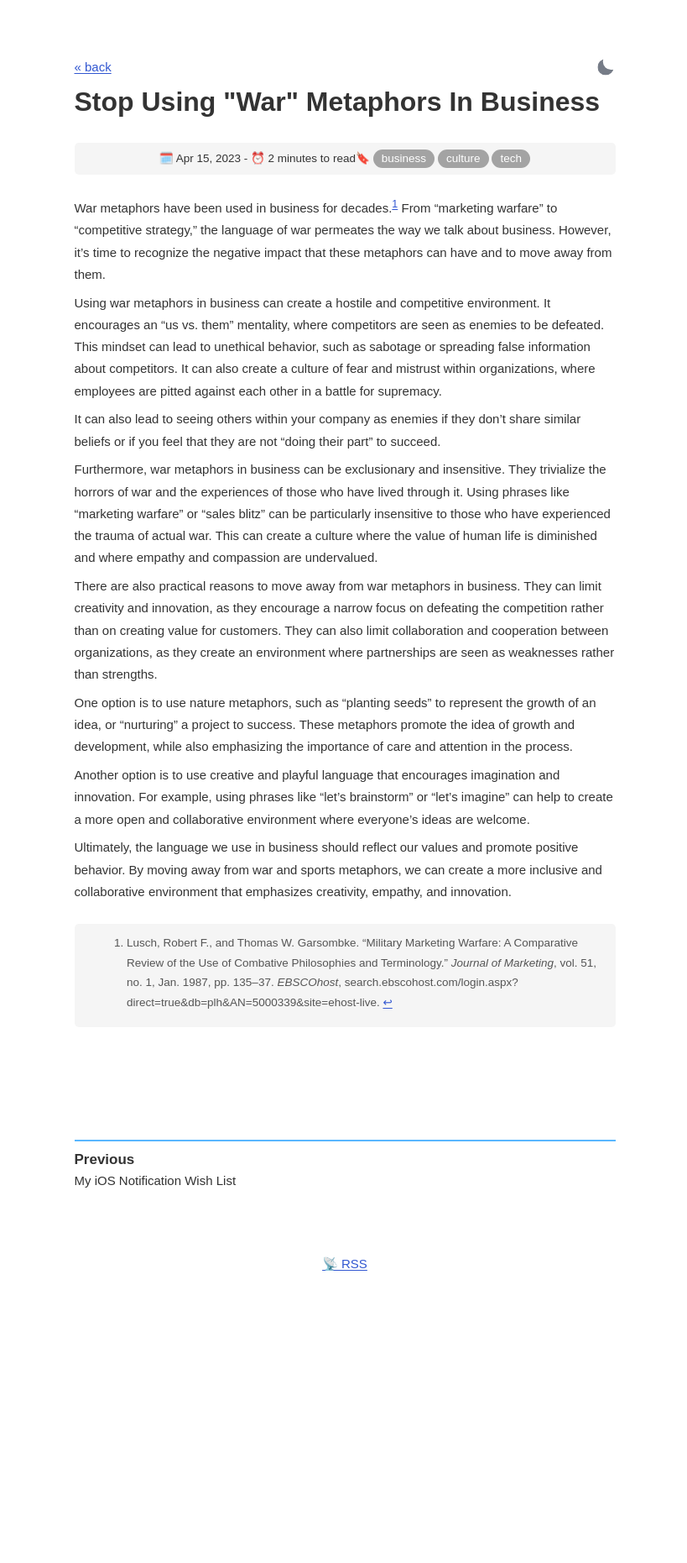
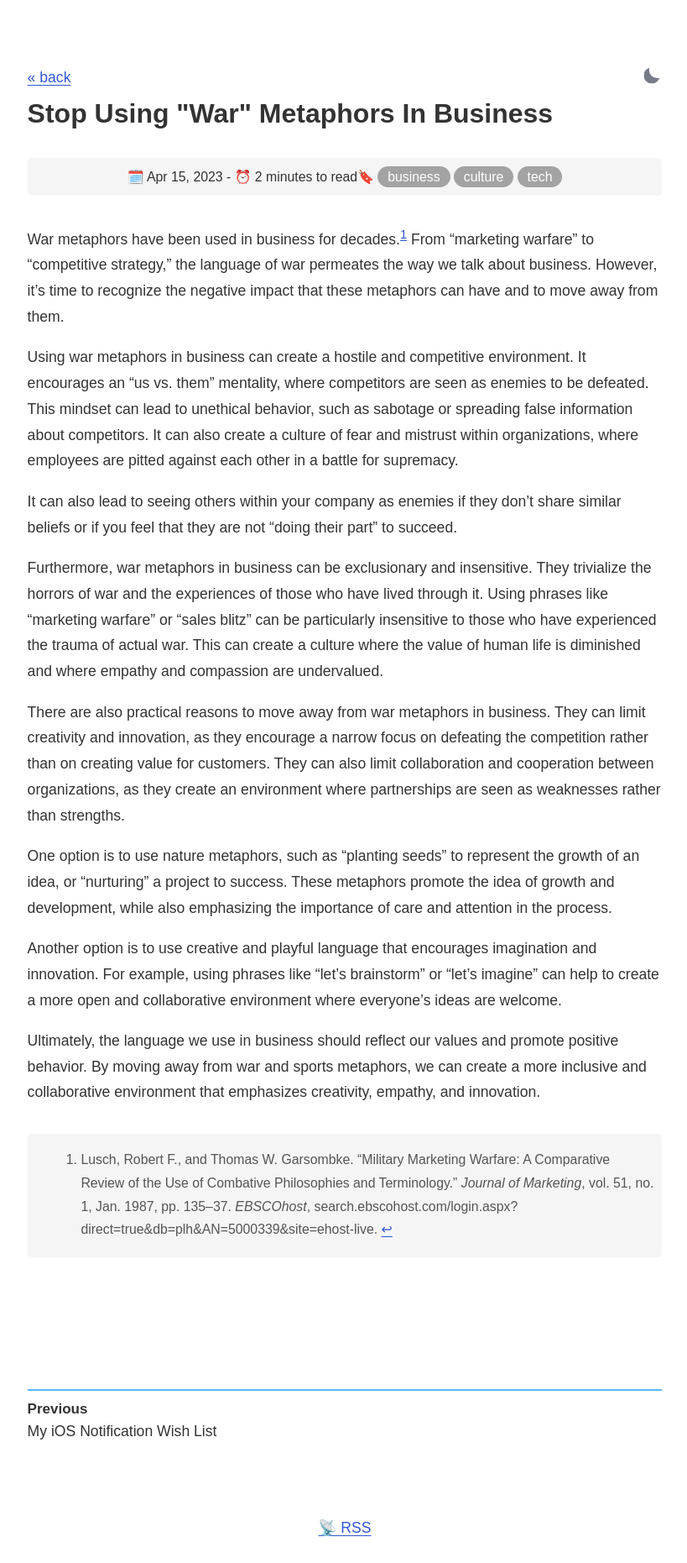
Before and after one commit to helmsb/helmsb.github.io, a Jekyll site: the page built from _posts/2023-04-15-stop-using-war-metaphors-in-business.md, in a window 1280 px wide. Shown: the whole page at 84% size, without its empty margins (229-1048 px from the left). Built offline with Jekyll 4.4.1, drawn with Linux system fonts in a browser that asks for light colours; before the commit the page ends 1542 px from its top, so only the background shows below that.

Commit message:
Updated styles

```diff
--- a/_sass/_main.scss
+++ b/_sass/_main.scss
@@ -9,7 +9,7 @@
 }
 
 html {
-  font-size: 15px;
+  font-size: 1.1em;
 }
 
 #theme-toggle {
@@ -195,7 +195,7 @@ a {
 }
 
 .post p {
-  margin: .25rem 0;
+  margin: .5rem 0;
 }
 
 .meta {
```
